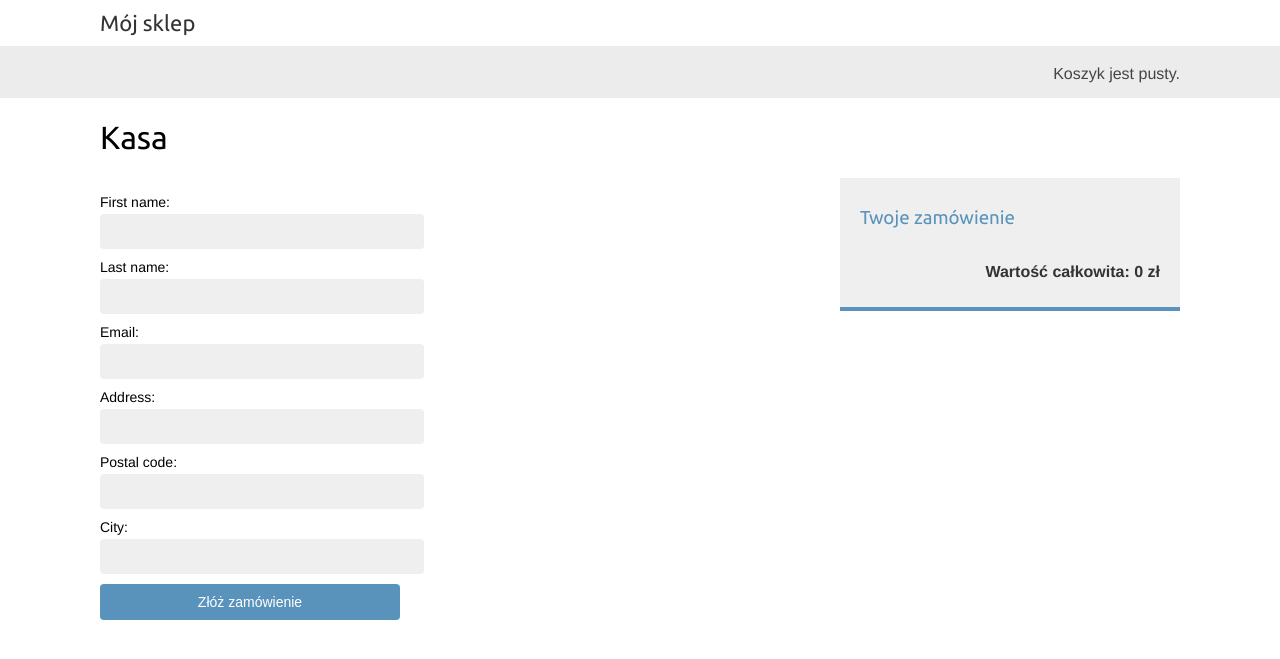
After one commit to Tomczan/shopDjango, a Django app: page /orders/create/ in a window 1280 px wide. The commit adds this page. Shown: the top 659 px of the page. Run offline with Django 4.2, Linux system fonts and the light colour scheme.

Commit message:
created templates used to finish order

```diff
--- a/cart/templates/cart/detail.html
+++ b/cart/templates/cart/detail.html
@@ -53,7 +53,7 @@
   <p class="text-right">
     <a href="{% url 'shop:product_list' %}" class="button
     light">Kontynuuj zakupy</a>
-    <a href="#" class="button">
+    <a href="{% url 'orders:order_create' %}" class="button">
       Do kasy
     </a>
   </p>
--- /dev/null
+++ b/orders/templates/orders/order/create.html
@@ -0,0 +1,28 @@
+{% extends "shop/base.html" %}
+
+{% block title %}
+  Kasa
+{% endblock %}
+
+{% block content %}
+  <h1>Kasa</h1>
+
+  <div class="order-info">
+    <h3>Twoje zamówienie</h3>
+    <ul>
+      {% for item in cart %}
+        <li>
+          {{ item.quantity }}x {{ item.product.name }}
+          <span>{{ item.total_price }} zł</span>
+        </li>
+      {% endfor %}
+    </ul>
+    <p>Wartość całkowita: {{ cart.get_total_price }} zł</p>
+  </div>
+
+  <form method="post" class="order-form">
+    {{ form.as_p }}
+    <p><input type="submit" value="Złóż zamówienie"></p>
+    {% csrf_token %}
+  </form>
+{% endblock %}
```
Also changed, not shown: orders/templates/orders/order/created.html (added, +11 -0 lines).
